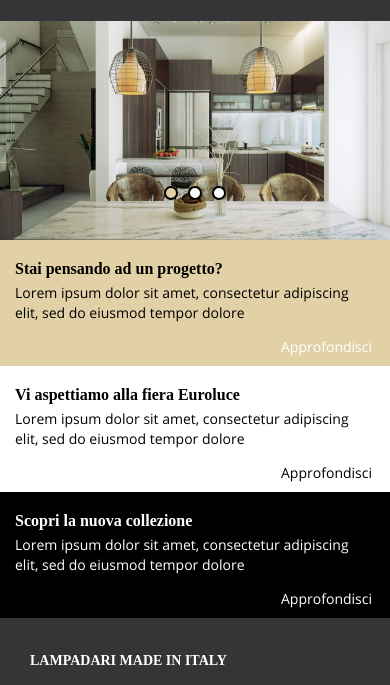
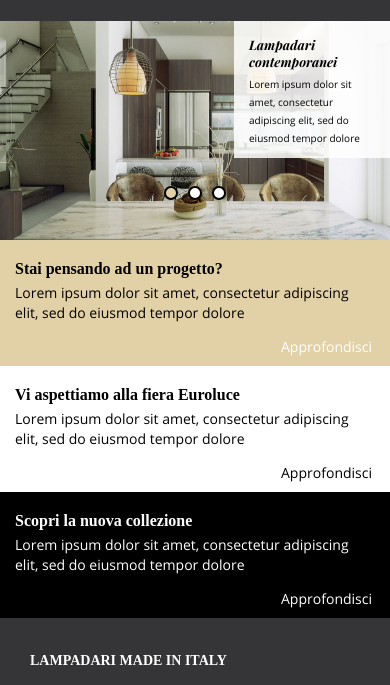
Before and after one commit to alexander-drach/ADCI-test, a website built with webpack: page src/index.html in a window 390 px wide. Shown: the part 154-839 px from the top of the page. Built offline with nearby package versions, Linux system fonts and the light colour scheme; files whose address does not match are found by name; a web font is replaced by a local one.

Commit message:
add slider content

```diff
--- a/src/css/style.css
+++ b/src/css/style.css
@@ -376,6 +376,29 @@ sub-menu .current-menu-item {
 .slide img {
     width: auto;
     height: 100%;
+}
+
+.slide-content {
+    position: absolute;
+    right: 0;
+    top: 50%;
+    transform: translateY(-50%);
+    width: 40%;
+    padding: 25px 30px 1px 30px;
+    background-color: rgba(255, 255, 255, 0.85);
+}
+
+.slide-title {
+    font-family: "Playfair BoldItalic";
+    text-transform: uppercase;
+    font-size: 30px;
+    color: #020202;
+    margin-bottom: 35px;
+}
+
+.slide-desc {
+    font-size: 18px;
+    line-height: 24px;
 }
 
 .slide-show {
@@ -761,6 +784,21 @@ sub-menu .current-menu-item {
     .btn-show-posts {
         display: none;
     }
+
+    .slide-content {
+        padding: 15px 15px 1px 15px;
+    }
+
+    .slide-title {
+        font-size: 18px;
+        color: #020202;
+        margin-bottom: 18px;
+    }
+
+    .slide-desc {
+        font-size: 14px;
+        line-height: 20px;
+    }
 }
 
 @media (max-width: 992px) {
@@ -871,6 +909,24 @@ sub-menu .current-menu-item {
     .posts__item {
         flex: 100%;
     }
+
+    .slide-content {
+        position: absolute;
+        right: 0;
+        top: 0;
+        transform: translateY(0);
+    }
+
+    .slide-title {
+        font-size: 15px;
+        color: #020202;
+        margin-bottom: 10px;
+    }
+
+    .slide-desc {
+        font-size: 12px;
+        line-height: 18px;
+    }
 }
 
 
@@ -886,4 +942,16 @@ sub-menu .current-menu-item {
     .posts__title {
         font-size: 16px;
     }
+
+    .slide-title {
+        text-transform: none;
+        font-size: 13px;
+        color: #020202;
+        margin-bottom: 5px;
+    }
+
+    .slide-desc {
+        font-size: 10px;
+        line-height: 18px;
+    }
 }
--- a/src/index.html
+++ b/src/index.html
@@ -62,12 +62,36 @@
             <div class="slider">
                 <div class="slide slide-show">
                     <img src="img/slide-1.jpg" alt="slide-1">
+                    <div class="slide-content">
+                        <h2 class="slide-title">Lampadari contemporanei</h2>
+                        <div class="slide-desc">
+                            <p>
+                                Lorem ipsum dolor sit amet, consectetur adipiscing elit, sed do eiusmod tempor dolore
+                            </p>
+                        </div>
+                    </div><!-- slide-content -->
                 </div>
                 <div class="slide">
                     <img src="img/slide-2.jpg" alt="slide-1">
+                    <div class="slide-content">
+                        <h2 class="slide-title">2222 - Lampadari contemporanei</h2>
+                        <div class="slide-desc">
+                            <p>
+                                Lorem ipsum dolor sit amet, consectetur adipiscing elit, sed do eiusmod tempor dolore
+                            </p>
+                        </div>
+                    </div><!-- slide-content -->
                 </div>
                 <div class="slide">
                     <img src="img/slide-3.jpg" alt="slide-1">
+                    <div class="slide-content">
+                        <h2 class="slide-title">3333 - Lampadari contemporanei</h2>
+                        <div class="slide-desc">
+                            <p>
+                                Lorem ipsum dolor sit amet, consectetur adipiscing elit, sed do eiusmod tempor dolore
+                            </p>
+                        </div>
+                    </div><!-- slide-content -->
                 </div>
 
                 <div class="nav-slider">
```
Also changed, not shown: dist/index.html.
